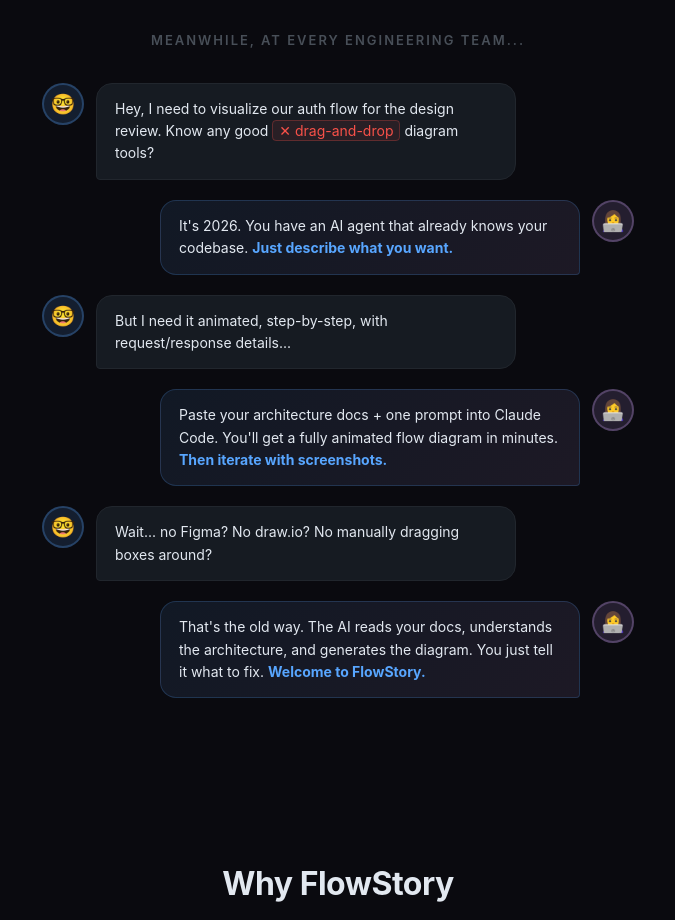
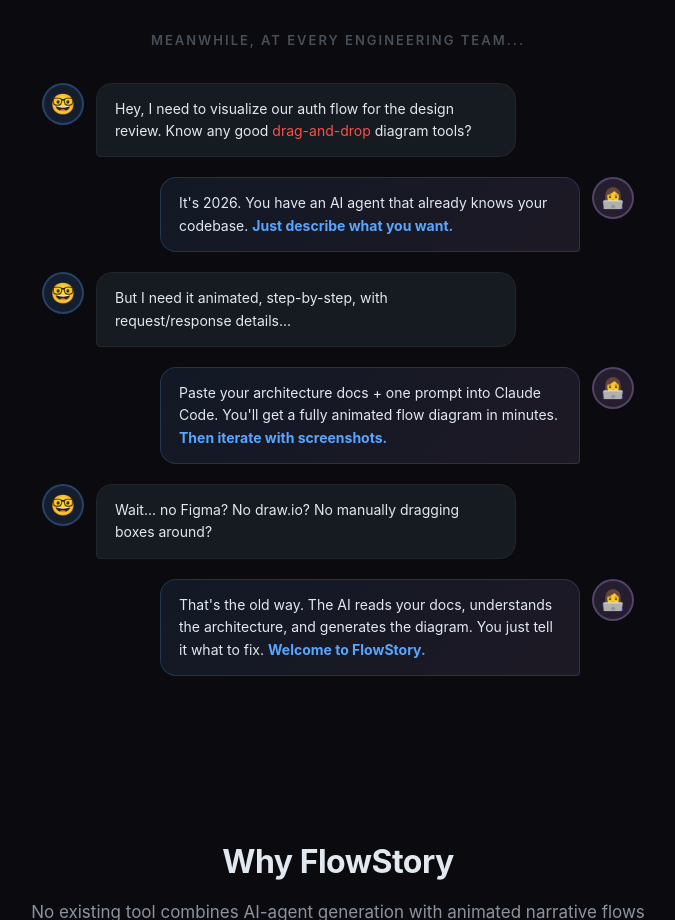
Before and after one commit to noyitz/flowstory, a website: page index.html in a window 1280 px wide. Shown: the part 1020-1940 px from the top of the page, without its empty margins (302-977 px from the left). Drawn offline with Linux system fonts and the light colour scheme.

Commit message:
drag-and-drop: plain red text, no X no badge

```diff
--- a/index.html
+++ b/index.html
@@ -76,7 +76,7 @@
 .bubble-right{background:linear-gradient(135deg,#58a6ff18,#d2a8ff18);border:1px solid #58a6ff33;border-bottom-right-radius:4px;color:var(--text)}
 .bubble .dim{color:var(--dim)}
 .bubble strong{color:var(--accent)}
-.bubble .strike{color:#f85149;background:#f8514915;padding:1px 6px;border-radius:4px;border:1px solid #f8514944}
+.bubble .strike{color:#f85149}
 
 /* Features */
 .features{padding:80px 24px;max-width:1100px;margin:0 auto}
@@ -140,7 +140,7 @@
 
   <div class="bubble-row">
     <div class="avatar avatar-blue">&#129299;</div>
-    <div class="bubble bubble-left">Hey, I need to visualize our auth flow for the design review. Know any good <span class="strike">&#10005; drag-and-drop</span> diagram tools?</div>
+    <div class="bubble bubble-left">Hey, I need to visualize our auth flow for the design review. Know any good <span class="strike">drag-and-drop</span> diagram tools?</div>
   </div>
 
   <div class="bubble-row right">
```
